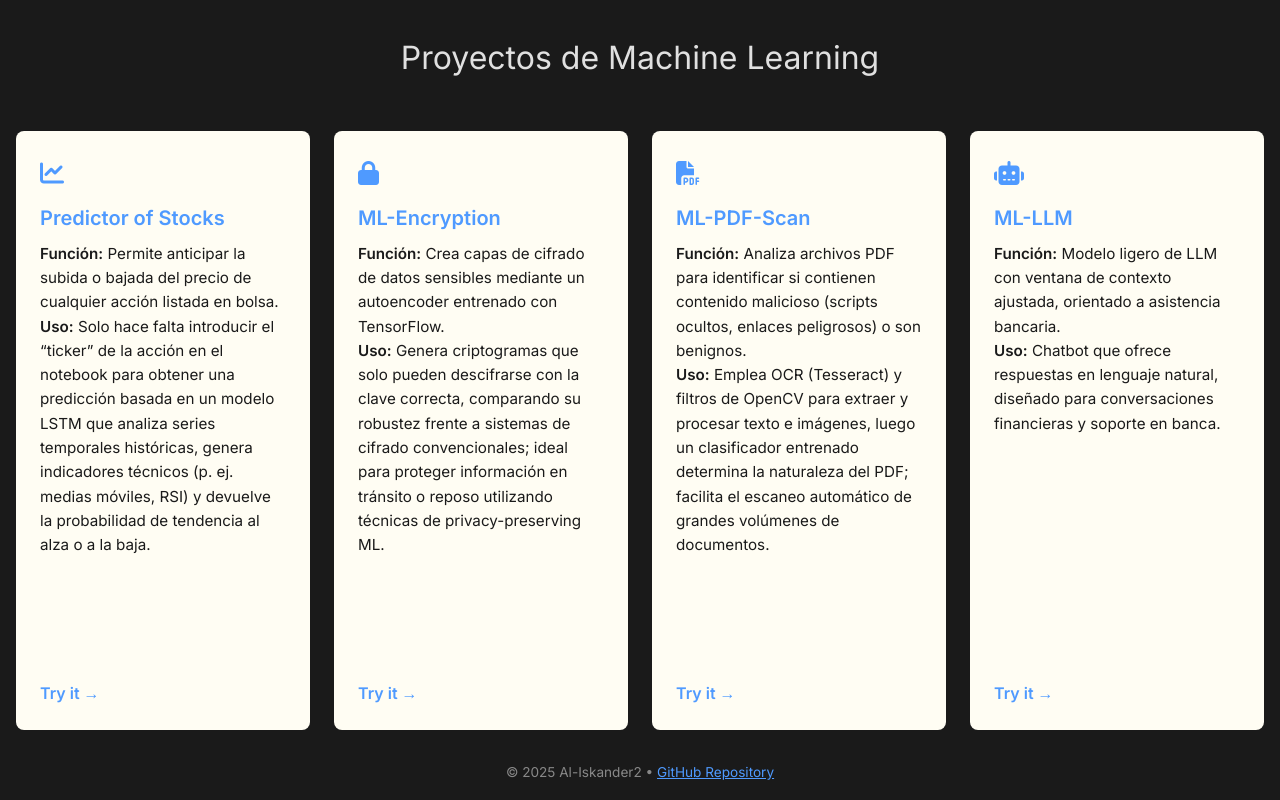
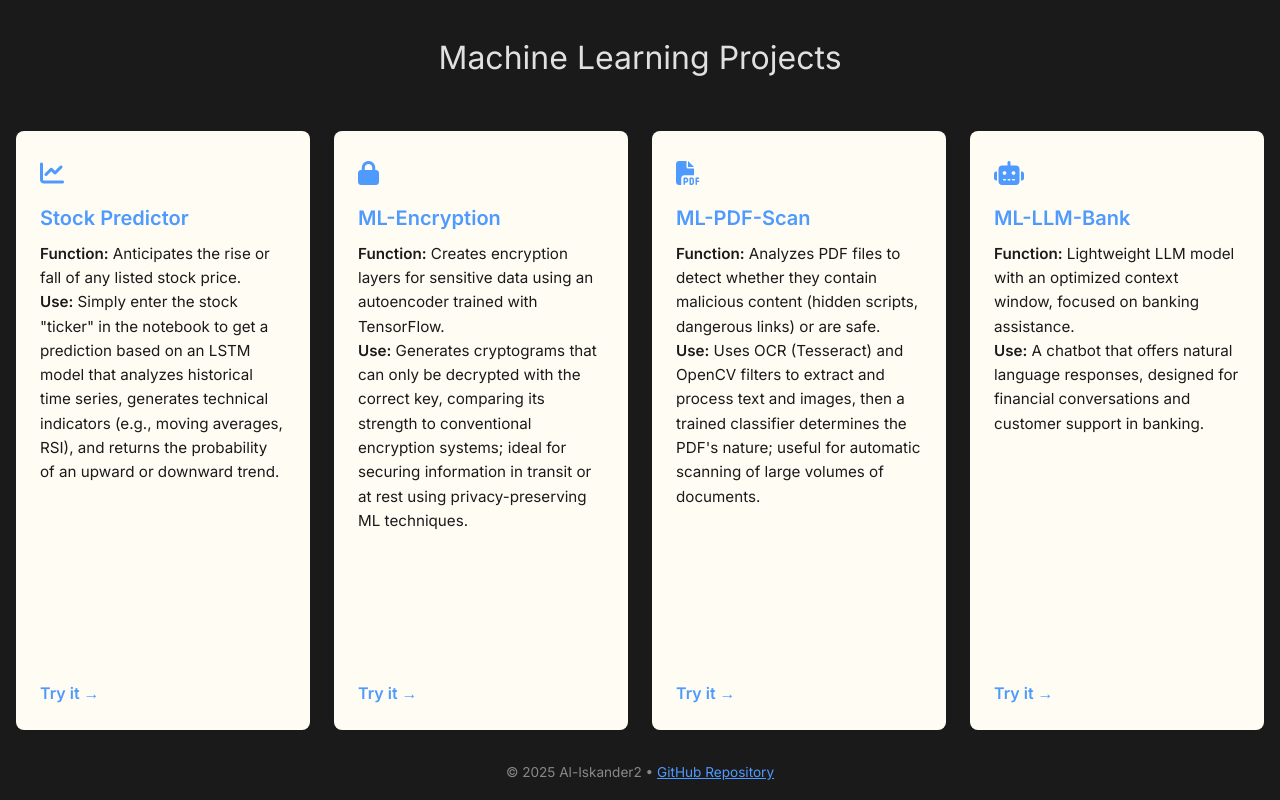
Before and after one commit to Al-iskander2/machinelearning.github.io, a plain HTML site: page index.html in a window 1280 px wide. Drawn offline with Linux system fonts and the light colour scheme.

Commit message:
Update index.html

```diff
--- a/index.html
+++ b/index.html
@@ -1,9 +1,9 @@
 <!DOCTYPE html>
-<html lang="es">
+<html lang="en">
 <head>
   <meta charset="UTF-8">
   <meta name="viewport" content="width=device-width, initial-scale=1.0">
-  <title>Proyectos de Machine Learning - Alejandro Rangel </title>
+  <title>Machine Learning Projects - Alejandro Rangel</title>
   <!-- Google Fonts -->
   <link href="https://fonts.googleapis.com/css2?family=Inter:wght@300;400;600&display=swap" rel="stylesheet">
   <!-- Font Awesome for icons -->
@@ -92,35 +92,35 @@
 </head>
 <body>
   <header>
-    <h1>Proyectos de Machine Learning</h1>
+    <h1>Machine Learning Projects</h1>
   </header>
   <div class="projects">
     <div class="card">
       <div class="icon"><i class="fas fa-chart-line"></i></div>
-      <h2>Predictor of Stocks</h2>
-      <p><strong>Función:</strong> Permite anticipar la subida o bajada del precio de cualquier acción listada en bolsa.<br>
-      <strong>Uso:</strong> Solo hace falta introducir el “ticker” de la acción en el notebook para obtener una predicción basada en un modelo LSTM que analiza series temporales históricas, genera indicadores técnicos (p. ej. medias móviles, RSI) y devuelve la probabilidad de tendencia al alza o a la baja.</p>
+      <h2>Stock Predictor</h2>
+      <p><strong>Function:</strong> Anticipates the rise or fall of any listed stock price.<br>
+      <strong>Use:</strong> Simply enter the stock "ticker" in the notebook to get a prediction based on an LSTM model that analyzes historical time series, generates technical indicators (e.g., moving averages, RSI), and returns the probability of an upward or downward trend.</p>
       <a href="https://colab.research.google.com/drive/151CHTQIkMKo-bvM4TqmDHHiST63kYCZI?usp=sharing" target="_blank">Try it →</a>
     </div>
     <div class="card">
       <div class="icon"><i class="fas fa-lock"></i></div>
       <h2>ML-Encryption</h2>
-      <p><strong>Función:</strong> Crea capas de cifrado de datos sensibles mediante un autoencoder entrenado con TensorFlow.<br>
-      <strong>Uso:</strong> Genera criptogramas que solo pueden descifrarse con la clave correcta, comparando su robustez frente a sistemas de cifrado convencionales; ideal para proteger información en tránsito o reposo utilizando técnicas de privacy-preserving ML.</p>
+      <p><strong>Function:</strong> Creates encryption layers for sensitive data using an autoencoder trained with TensorFlow.<br>
+      <strong>Use:</strong> Generates cryptograms that can only be decrypted with the correct key, comparing its strength to conventional encryption systems; ideal for securing information in transit or at rest using privacy-preserving ML techniques.</p>
       <a href="https://colab.research.google.com/drive/1xYMw9TN07d-5UQEWcksdUWTuEbQUVRfA?usp=sharing" target="_blank">Try it →</a>
     </div>
     <div class="card">
       <div class="icon"><i class="fas fa-file-pdf"></i></div>
       <h2>ML-PDF-Scan</h2>
-      <p><strong>Función:</strong> Analiza archivos PDF para identificar si contienen contenido malicioso (scripts ocultos, enlaces peligrosos) o son benignos.<br>
-      <strong>Uso:</strong> Emplea OCR (Tesseract) y filtros de OpenCV para extraer y procesar texto e imágenes, luego un clasificador entrenado determina la naturaleza del PDF; facilita el escaneo automático de grandes volúmenes de documentos.</p>
+      <p><strong>Function:</strong> Analyzes PDF files to detect whether they contain malicious content (hidden scripts, dangerous links) or are safe.<br>
+      <strong>Use:</strong> Uses OCR (Tesseract) and OpenCV filters to extract and process text and images, then a trained classifier determines the PDF's nature; useful for automatic scanning of large volumes of documents.</p>
       <a href="https://colab.research.google.com/drive/1XFgimlA9eEToS5IhENjwjQOdG-5cs1Hr?usp=sharing" target="_blank">Try it →</a>
     </div>
     <div class="card">
       <div class="icon"><i class="fas fa-robot"></i></div>
-      <h2>ML-LLM</h2>
-      <p><strong>Función:</strong> Modelo ligero de LLM con ventana de contexto ajustada, orientado a asistencia bancaria.<br>
-      <strong>Uso:</strong> Chatbot que ofrece respuestas en lenguaje natural, diseñado para conversaciones financieras y soporte en banca.</p>
+      <h2>ML-LLM-Bank</h2>
+      <p><strong>Function:</strong> Lightweight LLM model with an optimized context window, focused on banking assistance.<br>
+      <strong>Use:</strong> A chatbot that offers natural language responses, designed for financial conversations and customer support in banking.</p>
       <a href="https://colab.research.google.com/drive/1OUer1o2NzuzIoLwtAT9Z4Z45HEyDzxAy?usp=sharing" target="_blank">Try it →</a>
     </div>
   </div>
```
